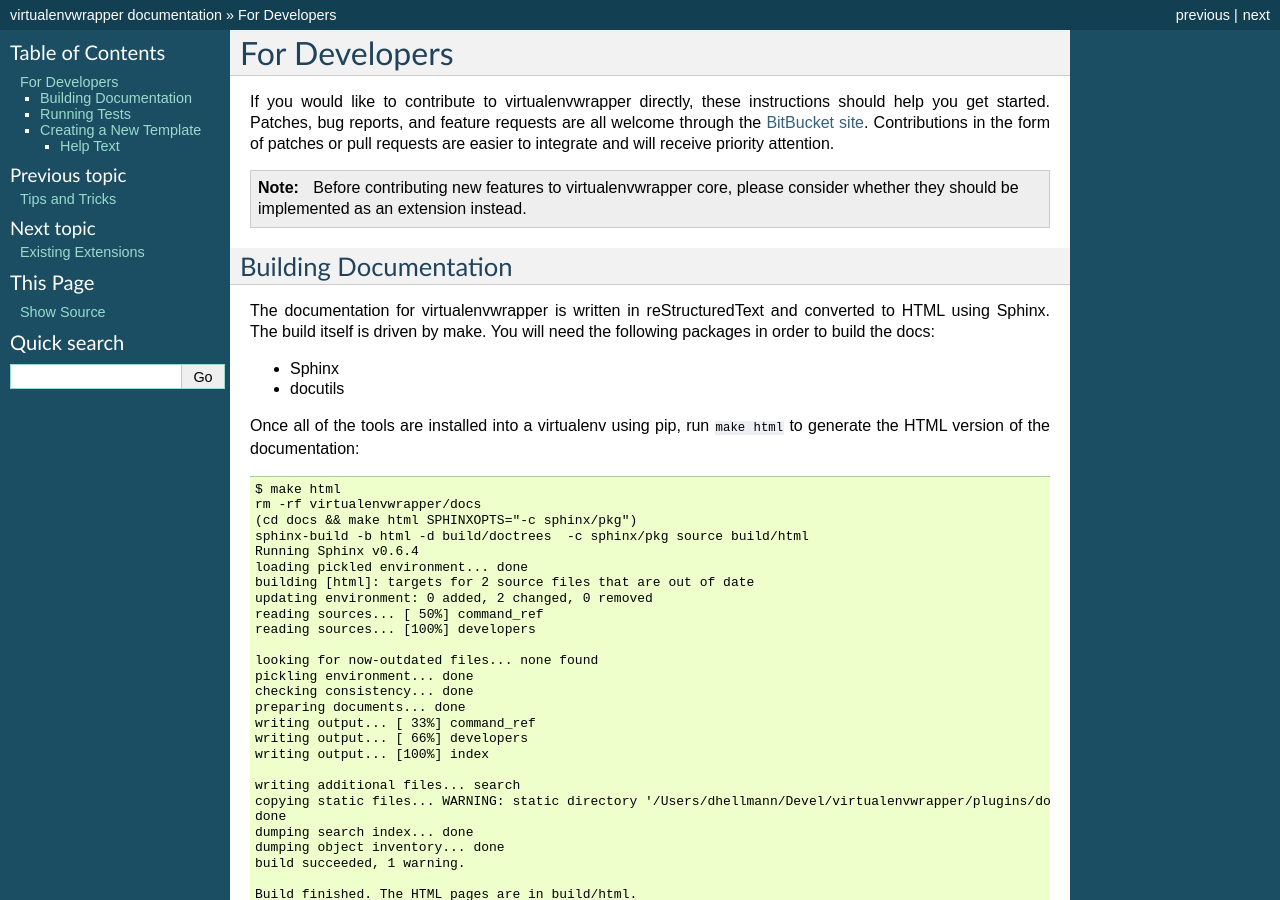
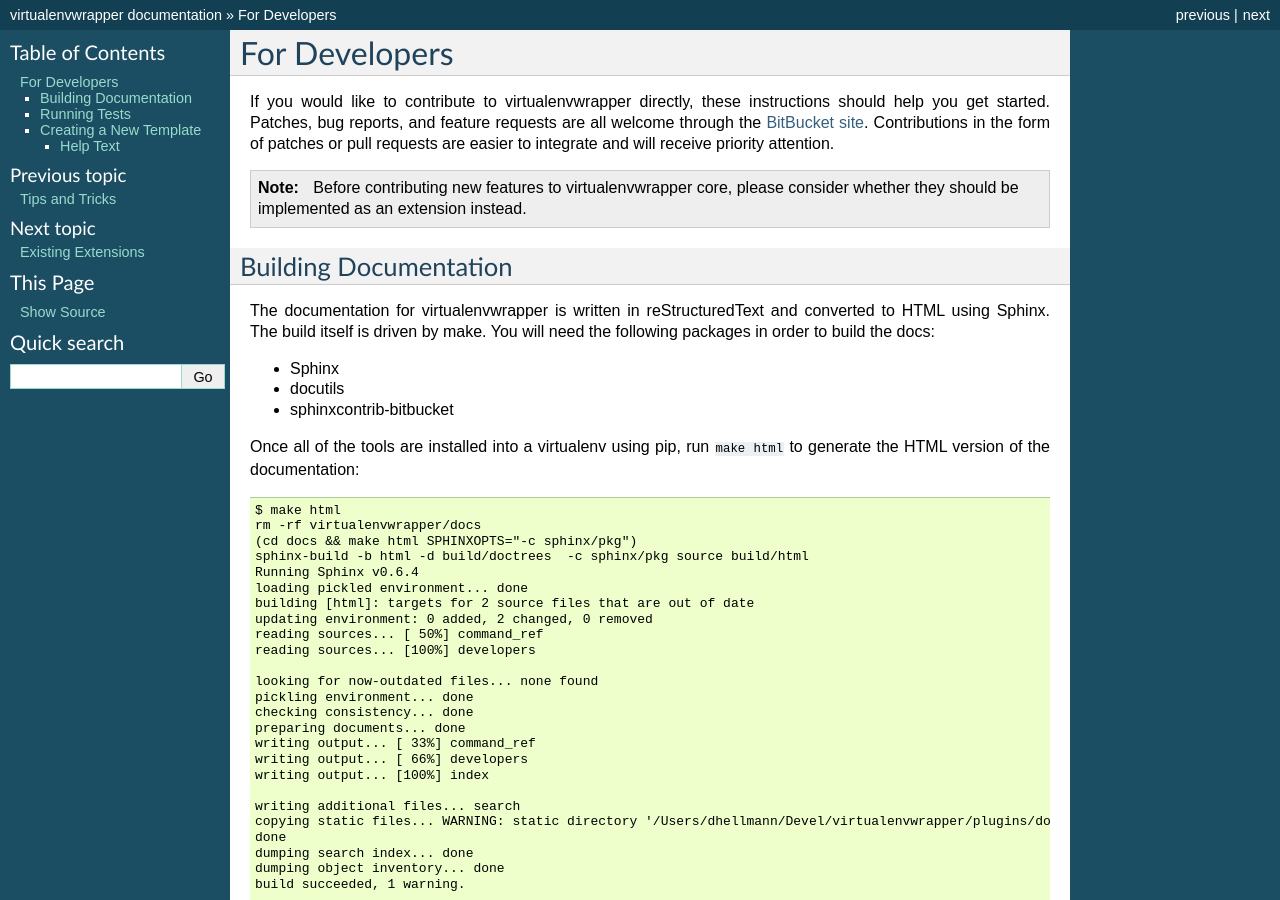
Before and after one commit to python-virtualenvwrapper/virtualenvwrapper, a Sphinx documentation site: the page built from docs/source/developers.rst, in a window 1280 px wide and 900 px high. Built offline with Sphinx 7.4.7, drawn with Linux system fonts in a browser that asks for light colours.

Commit message:
Mention sphinxcontrib-bitbucket requirement

```diff
--- a/docs/source/developers.rst
+++ b/docs/source/developers.rst
@@ -24,6 +24,7 @@
 
 - Sphinx
 - docutils
+- sphinxcontrib-bitbucket
 
 Once all of the tools are installed into a virtualenv using
 pip, run ``make html`` to generate the HTML version of the
```
